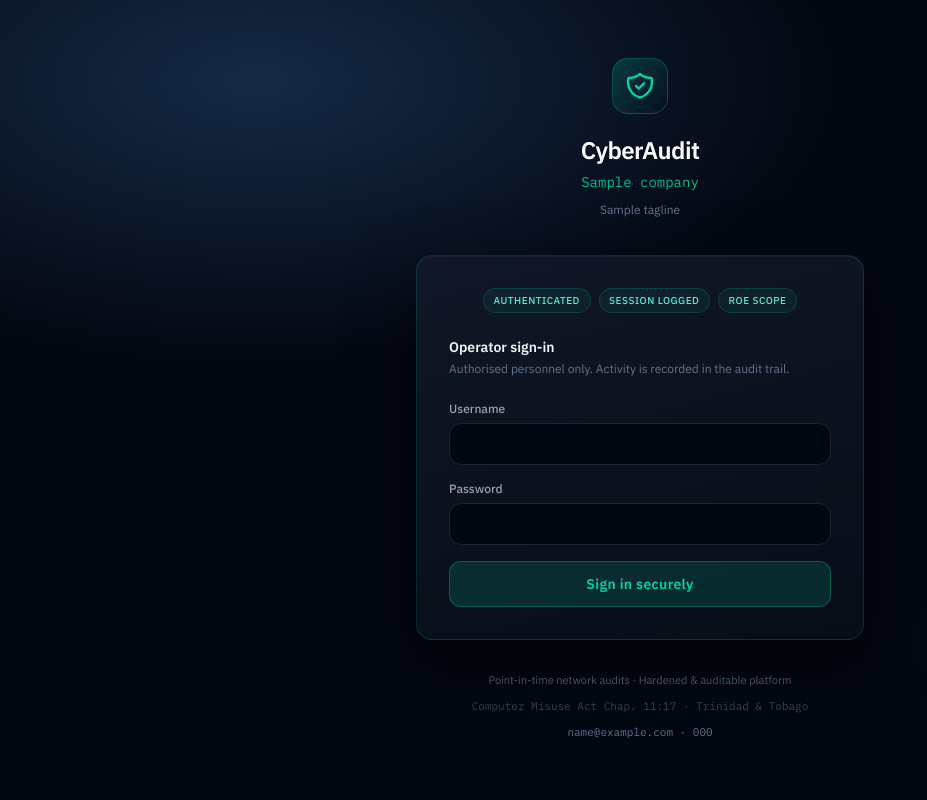
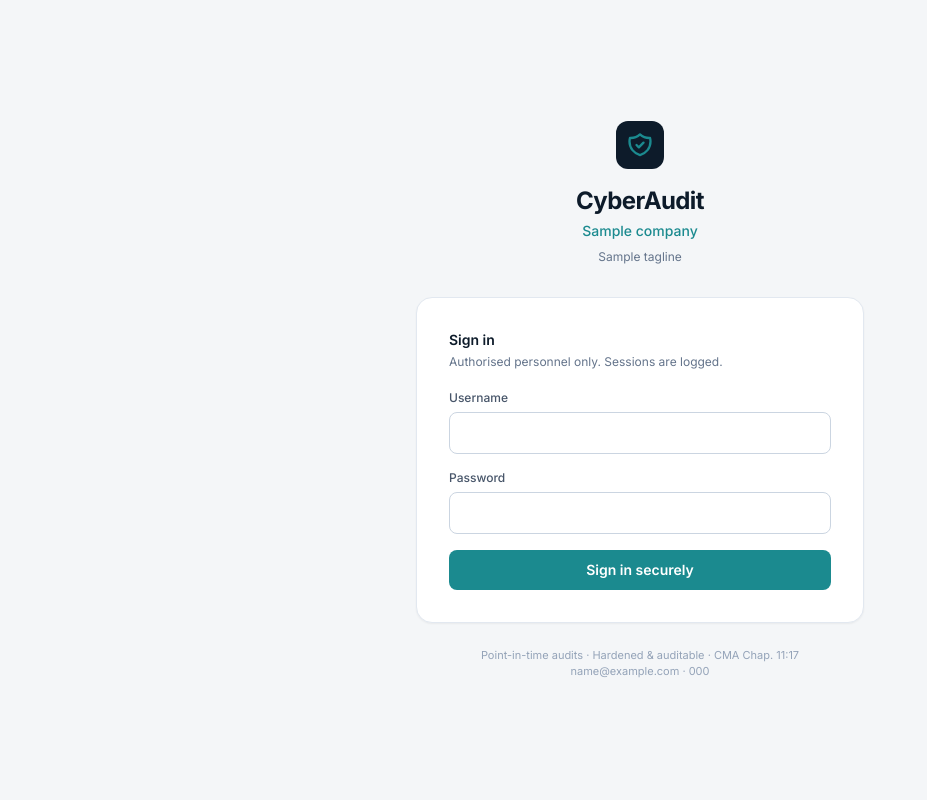
Before and after one commit to trintechdigitaldefense/cyberaudit-dashboard, a Python web app: template templates/login.html in a window 1280 px wide. Shown: the whole page, without its empty margins (0-927 px from the left). Run offline with Jinja, Linux system fonts and the light colour scheme; the template is opened without the code that fills it: most values are stand-ins (such as "Sample title", 1, 10 or a date in 2020); some libraries are stand-ins or nearby versions.

Commit message:
feat(ui): Part 5 pages — posture, clients, settings, login, about, portal, playbooks, reports

```diff
--- a/templates/login.html
+++ b/templates/login.html
@@ -3,87 +3,40 @@
 <head>
   <meta charset="UTF-8">
   <meta name="viewport" content="width=device-width, initial-scale=1.0">
-  <meta name="theme-color" content="#030712">
+  <meta name="theme-color" content="#0d1b2a">
   <title>Sign in · CyberAudit · TrinTech Digital Defense</title>
-  <link href="https://fonts.googleapis.com/css2?family=IBM+Plex+Sans:wght@400;500;600;700&family=IBM+Plex+Mono:wght@400;500&display=swap" rel="stylesheet">
+  <link href="https://fonts.googleapis.com/css2?family=Inter:wght@400;500;600;700&display=swap" rel="stylesheet">
   <script src="https://cdn.tailwindcss.com"></script>
-  <script>
-    tailwind.config = {
-      theme: {
-        extend: {
-          colors: {
-            cyber: { 950: '#030712', 900: '#080d18', 800: '#111827', 700: '#1a2438', accent: '#00d4aa', danger: '#ef4444' }
-          },
-          fontFamily: { sans: ['IBM Plex Sans', 'system-ui', 'sans-serif'], mono: ['IBM Plex Mono', 'monospace'] }
-        }
-      }
-    }
-  </script>
-  <style>
-    body {
-      background:
-        radial-gradient(ellipse 90% 70% at 20% 10%, #152a45 0%, transparent 50%),
-        radial-gradient(ellipse 50% 40% at 90% 80%, rgba(0, 212, 170, 0.06) 0%, transparent 45%),
-        #030712;
-      color: #e2e8f0; min-height: 100vh;
-    }
-    .glass {
-      background: linear-gradient(165deg, rgba(17, 24, 39, 0.96), rgba(8, 13, 24, 0.94));
-      border: 1px solid rgba(0, 212, 170, 0.16);
-      box-shadow: 0 1px 0 rgba(255,255,255,0.04) inset, 0 24px 64px rgba(0,0,0,0.55);
-    }
-    .chip {
-      font-size: 10px; letter-spacing: 0.05em; text-transform: uppercase; font-weight: 500;
-      padding: 0.25rem 0.6rem; border-radius: 999px;
-      background: rgba(0, 212, 170, 0.07); color: #5eead4; border: 1px solid rgba(0, 212, 170, 0.18);
-    }
-  </style>
+  <script>tailwind.config={theme:{extend:{colors:{navy:{DEFAULT:'#0d1b2a'},teal:{DEFAULT:'#1b8a8f',50:'#eef8f9'}},fontFamily:{sans:['Inter','system-ui','sans-serif']}}}}</script>
+  <style>body{font-family:Inter,system-ui,sans-serif;background:#f4f6f8;}</style>
 </head>
-<body class="font-sans min-h-screen flex items-center justify-center px-4 py-12">
+<body class="min-h-screen flex items-center justify-center px-4 py-12">
   <div class="w-full max-w-md">
-    <div class="text-center mb-9">
-      <div class="inline-flex w-14 h-14 rounded-2xl bg-gradient-to-br from-cyber-accent/20 to-transparent border border-cyber-accent/25 items-center justify-center mb-5">
-        <svg class="w-8 h-8 text-cyber-accent" fill="none" stroke="currentColor" viewBox="0 0 24 24">
-          <path stroke-linecap="round" stroke-linejoin="round" stroke-width="1.75" d="M9 12l2 2 4-4m5.618-4.016A11.955 11.955 0 0112 2.944a11.955 11.955 0 01-8.618 3.04A12.02 12.02 0 003 9c0 5.591 3.824 10.29 9 11.622 5.176-1.332 9-6.03 9-11.622 0-1.042-.133-2.052-.382-3.016z"/>
-        </svg>
+    <div class="text-center mb-8">
+      <div class="inline-flex w-12 h-12 rounded-xl bg-navy items-center justify-center mb-4">
+        <svg class="w-7 h-7 text-teal" fill="none" stroke="currentColor" viewBox="0 0 24 24"><path stroke-linecap="round" stroke-linejoin="round" stroke-width="2" d="M9 12l2 2 4-4m5.618-4.016A11.955 11.955 0 0112 2.944a11.955 11.955 0 01-8.618 3.04A12.02 12.02 0 003 9c0 5.591 3.824 10.29 9 11.622 5.176-1.332 9-6.03 9-11.622 0-1.042-.133-2.052-.382-3.016z"/></svg>
       </div>
-      <h1 class="text-2xl font-semibold text-white tracking-tight">CyberAudit</h1>
-      <p class="text-sm text-cyber-accent/90 font-mono mt-1.5">{{ company.name }}</p>
-      <p class="text-xs text-slate-500 mt-2 max-w-xs mx-auto leading-relaxed">{{ company.tagline }}</p>
+      <h1 class="text-2xl font-bold text-navy tracking-tight">CyberAudit</h1>
+      <p class="text-sm text-teal font-medium mt-1">{{ company.name }}</p>
+      <p class="text-xs text-slate-500 mt-2">{{ company.tagline }}</p>
     </div>
-    <div class="glass rounded-2xl p-8">
-      <div class="flex flex-wrap gap-2 mb-6 justify-center">
-        <span class="chip">Authenticated</span>
-        <span class="chip">Session logged</span>
-        <span class="chip">ROE scope</span>
-      </div>
-      <h2 class="text-sm font-semibold text-slate-100 mb-1">Operator sign-in</h2>
-      <p class="text-xs text-slate-500 mb-6">Authorised personnel only. Activity is recorded in the audit trail.</p>
-      {% if error %}
-      <div class="mb-5 text-sm text-red-300 bg-red-950/50 border border-red-900/60 rounded-xl px-3.5 py-2.5" role="alert">{{ error }}</div>
-      {% endif %}
+    <div class="bg-white border border-slate-200 rounded-2xl shadow-sm p-8">
+      <h2 class="text-sm font-semibold text-navy mb-1">Sign in</h2>
+      <p class="text-xs text-slate-500 mb-5">Authorised personnel only. Sessions are logged.</p>
+      {% if error %}<div class="mb-4 text-sm text-red-700 bg-red-50 border border-red-100 rounded-lg px-3 py-2">{{ error }}</div>{% endif %}
       <form method="post" action="{{ url_for('login', next=request.args.get('next', '')) }}" class="space-y-4">
         <div>
-          <label class="block text-xs font-medium text-slate-400 mb-1.5" for="username">Username</label>
-          <input id="username" name="username" type="text" autocomplete="username" required
-                 class="w-full rounded-xl bg-cyber-950 border border-cyber-700 px-3.5 py-2.5 text-sm text-white focus:outline-none focus:border-cyber-accent focus:ring-2 focus:ring-cyber-accent/15">
+          <label class="block text-xs font-medium text-slate-600 mb-1.5" for="username">Username</label>
+          <input id="username" name="username" type="text" autocomplete="username" required class="w-full border border-slate-300 rounded-lg px-3 py-2.5 text-sm focus:outline-none focus:border-teal focus:ring-2 focus:ring-teal/20">
         </div>
         <div>
-          <label class="block text-xs font-medium text-slate-400 mb-1.5" for="password">Password</label>
-          <input id="password" name="password" type="password" autocomplete="current-password" required
-                 class="w-full rounded-xl bg-cyber-950 border border-cyber-700 px-3.5 py-2.5 text-sm text-white focus:outline-none focus:border-cyber-accent focus:ring-2 focus:ring-cyber-accent/15">
+          <label class="block text-xs font-medium text-slate-600 mb-1.5" for="password">Password</label>
+          <input id="password" name="password" type="password" autocomplete="current-password" required class="w-full border border-slate-300 rounded-lg px-3 py-2.5 text-sm focus:outline-none focus:border-teal focus:ring-2 focus:ring-teal/20">
         </div>
-        <button type="submit"
-                class="w-full mt-1 rounded-xl bg-cyber-accent/15 text-cyber-accent hover:bg-cyber-accent/25 border border-cyber-accent/30 transition py-3 text-sm font-semibold tracking-wide">
-          Sign in securely
-        </button>
+        <button type="submit" class="w-full bg-teal text-white font-semibold text-sm rounded-lg py-2.5 hover:bg-[#167277]">Sign in securely</button>
       </form>
     </div>
-    <div class="mt-8 text-center space-y-2 text-[11px] text-slate-600 leading-relaxed">
-      <p>Point-in-time network audits · Hardened &amp; auditable platform</p>
-      <p class="font-mono text-slate-700">Computer Misuse Act Chap. 11:17 · Trinidad &amp; Tobago</p>
-      <p class="text-slate-500 font-mono">{{ company.email }} · {{ company.phone }}</p>
-    </div>
+    <p class="text-center text-[11px] text-slate-400 mt-6">Point-in-time audits · Hardened &amp; auditable · CMA Chap. 11:17<br>{{ company.email }} · {{ company.phone }}</p>
   </div>
 </body>
 </html>
```
Also changed, not shown: templates/clients.html (added, +55 -0 lines), templates/posture.html (added, +66 -0 lines), templates/settings.html (added, +47 -0 lines).
